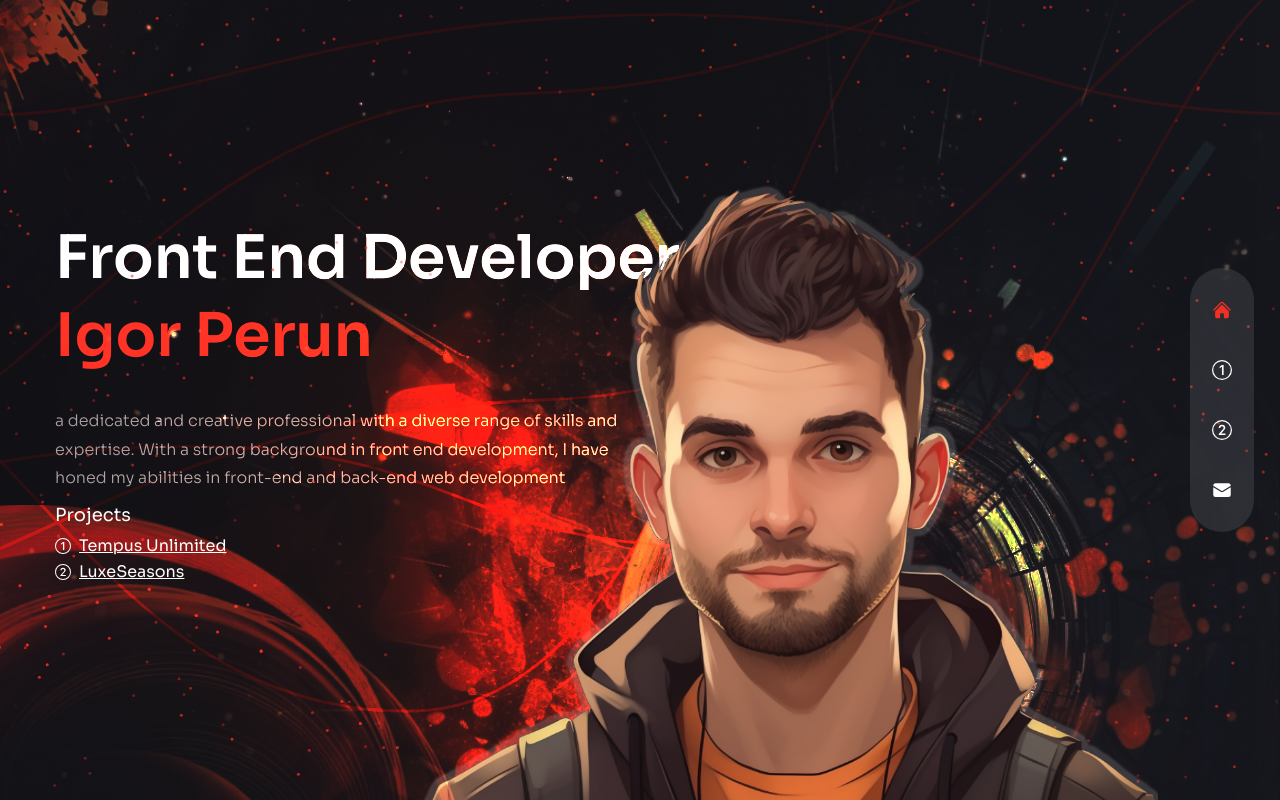
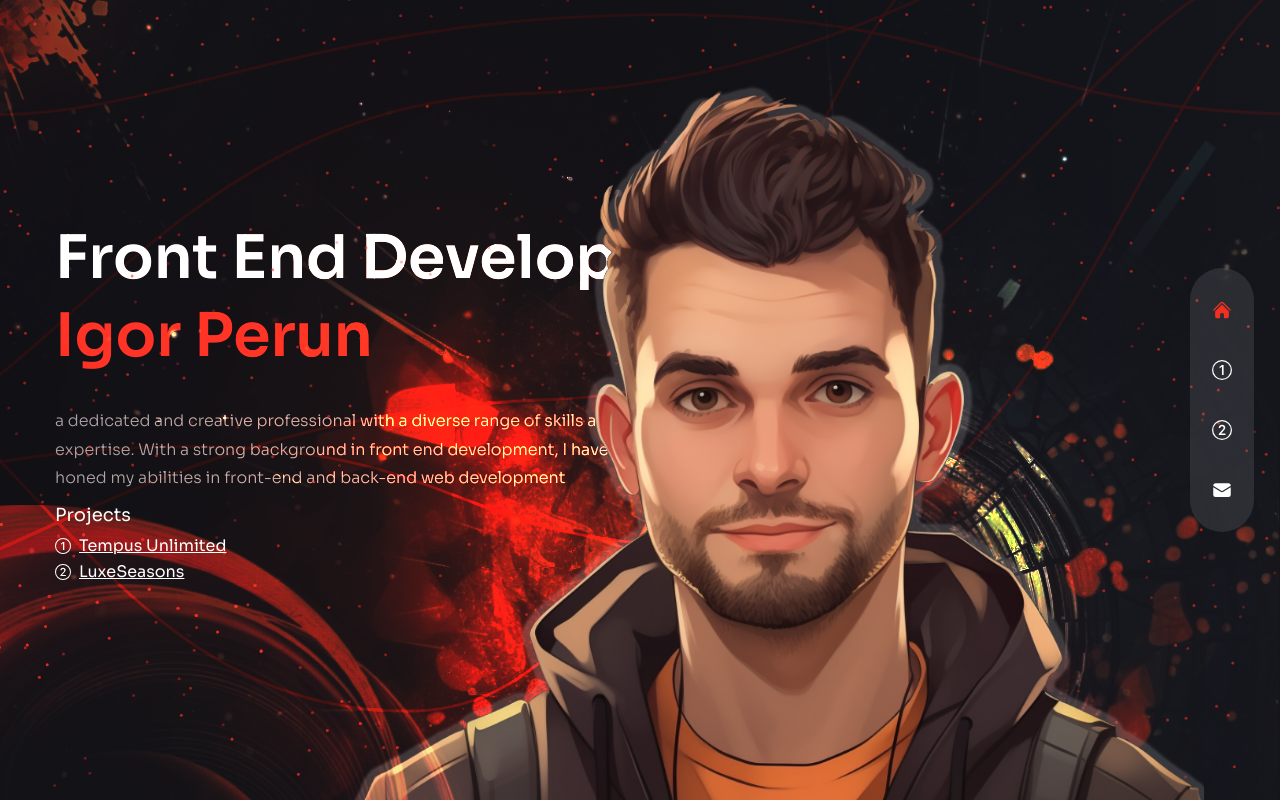
Before and after one commit to iperun23/Portfolio, a Next.js app: page /portfolio/ in a window 1280 px wide. Built offline with nearby package versions, Linux system fonts and the light colour scheme.

Commit message:
avatar changes

```diff
--- a/components/Avatar.js
+++ b/components/Avatar.js
@@ -12,7 +12,7 @@ const Avatar = () => {
 			<Image
 				src={firstURL}
 				width={737}
-				height={678}
+				height={778}
 				alt=""
 				className="translate-z-0 w-full h-full"
 				onError={(e) => {
--- a/pages/index.js
+++ b/pages/index.js
@@ -82,7 +82,7 @@ const Home = () => {
 					animate="show"
 					exit="hidden"
 					transition={{ duration: 1, ease: easeInOut }}
-					className="w-full h-full max-w-[737px] max-h-[620px] absolute -bottom-32 lg:bottom-0 lg:right-[8%]"
+					className="w-full h-full max-w-[850px] max-h-[720px] absolute -bottom-32 lg:bottom-0 lg:right-[5%]"
 				>
 					<Avatar />
 				</motion.div>
```
